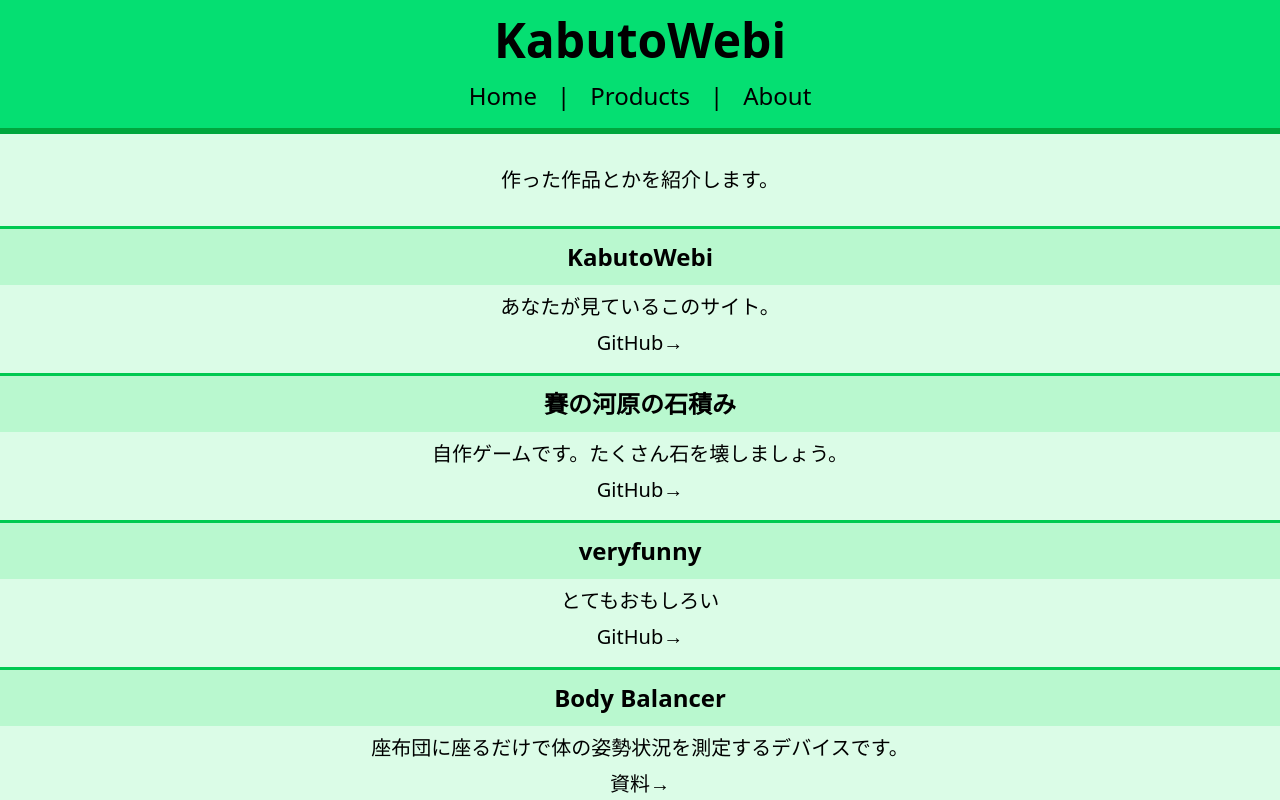
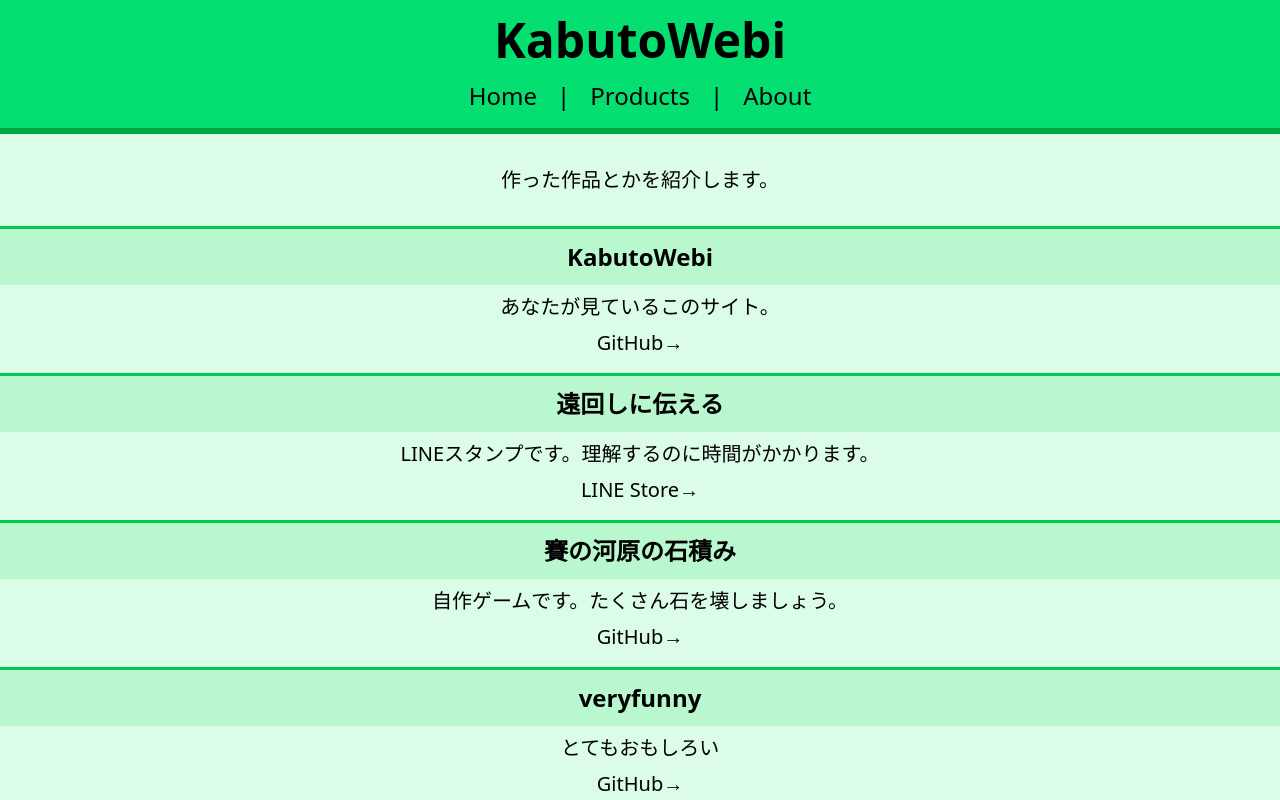
Before and after one commit to KabutoEbi/KabutoWebi, a React (Vite) app: page /products in a window 1280 px wide. Shown: the top 800 px of the page. Built offline with nearby package versions, Linux system fonts and the light colour scheme.

Commit message:
add product

```diff
--- a/src/pages/Products.jsx
+++ b/src/pages/Products.jsx
@@ -16,6 +16,14 @@ const Products = () => {
             />
             <div className="mb-4 text-xl">
                 <a href="https://github.com/KabutoEbi/KabutoWebi" target="_blank" rel="noopener noreferrer">GitHub→</a>
+            </div>
+
+            <Product
+                Name="遠回しに伝える"
+                description="LINEスタンプです。理解するのに時間がかかります。"
+            />
+            <div className="mb-4 text-xl">
+                <a href="https://store.line.me/stickershop/product/30147548/ja" target="_blank" rel="noopener noreferrer">LINE Store→</a>
             </div>
 
             <Product
```
